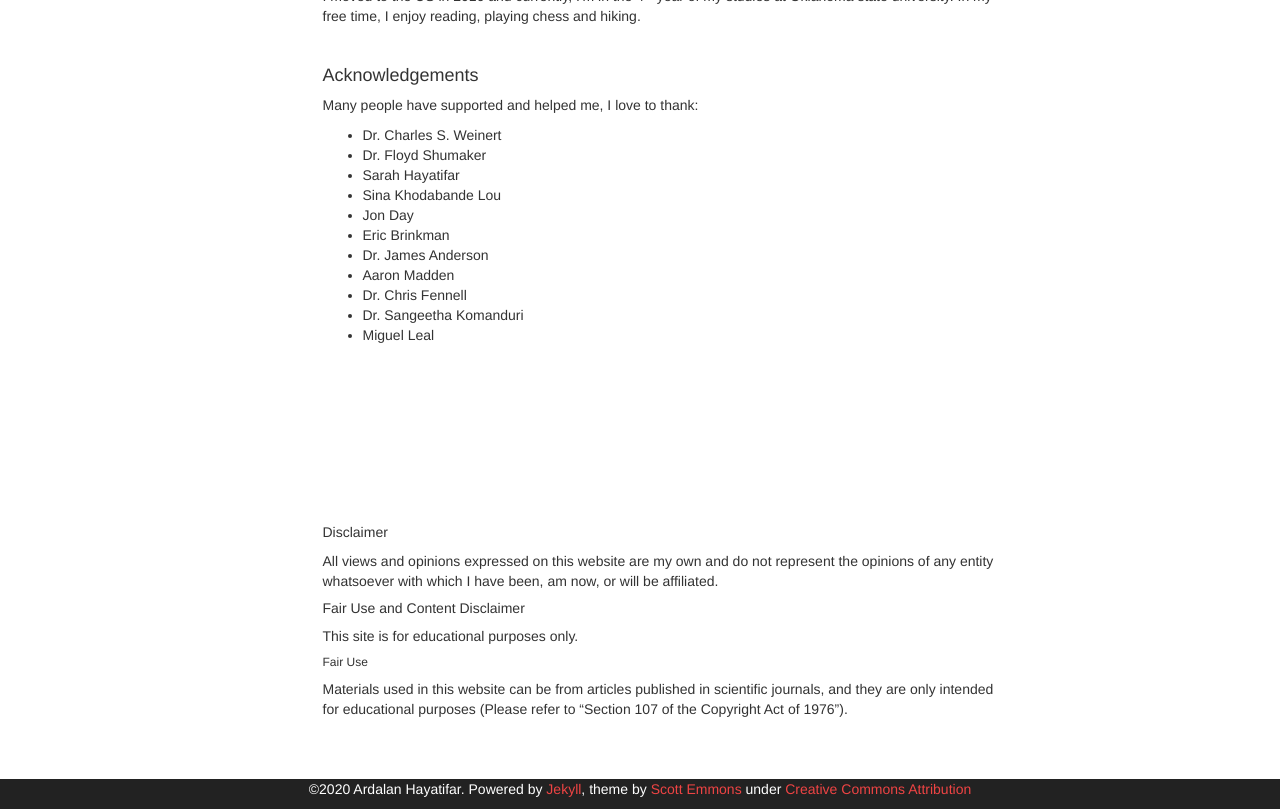
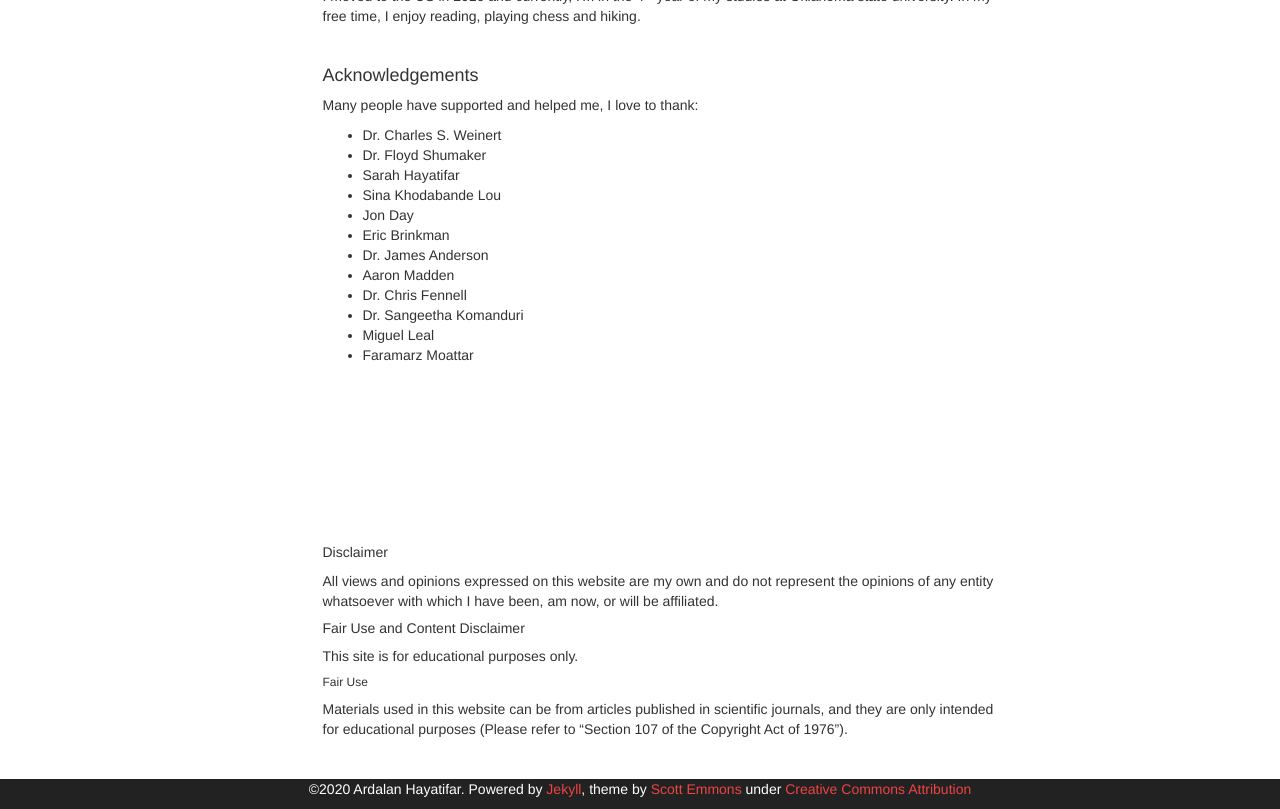
Before and after one commit to Ardalanhayatifar/ardalanhayatifar.github.io, a Jekyll site: the page built from about.html, in a window 1280 px wide and 973 px high, cut to the strip 164-973 px from the top of the window. Built offline with Jekyll 4.4.1, drawn with Linux system fonts in a browser that asks for light colours.

Commit message:
faramarz

```diff
--- a/about.html
+++ b/about.html
@@ -26,6 +26,7 @@ permalink: "/about"
     <li>Dr. Chris Fennell</li>
     <li>Dr. Sangeetha Komanduri</li>
     <li>Miguel Leal</li>
+    <li>Faramarz Moattar</li>
 </ul>
 
     </p>
```
